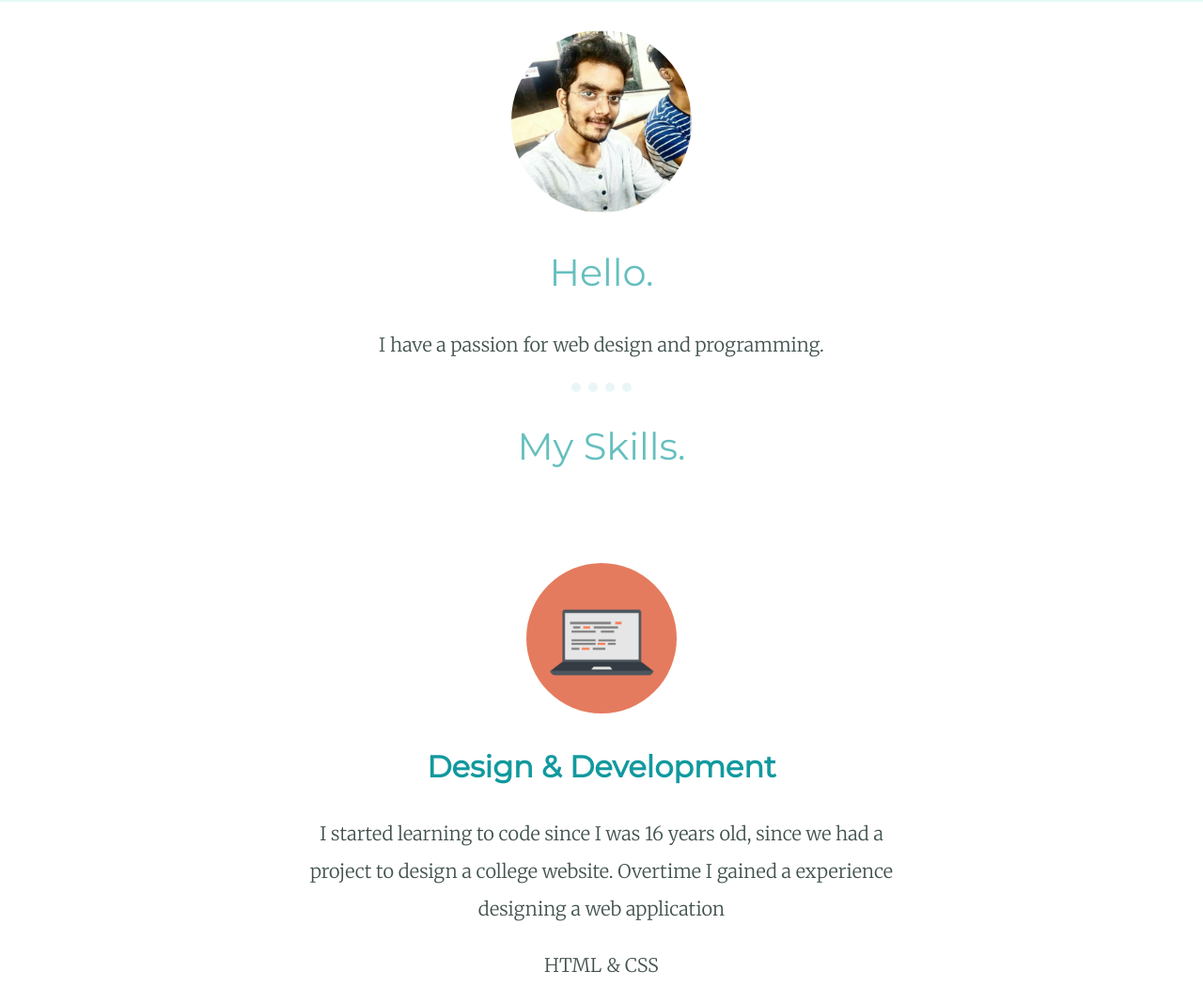
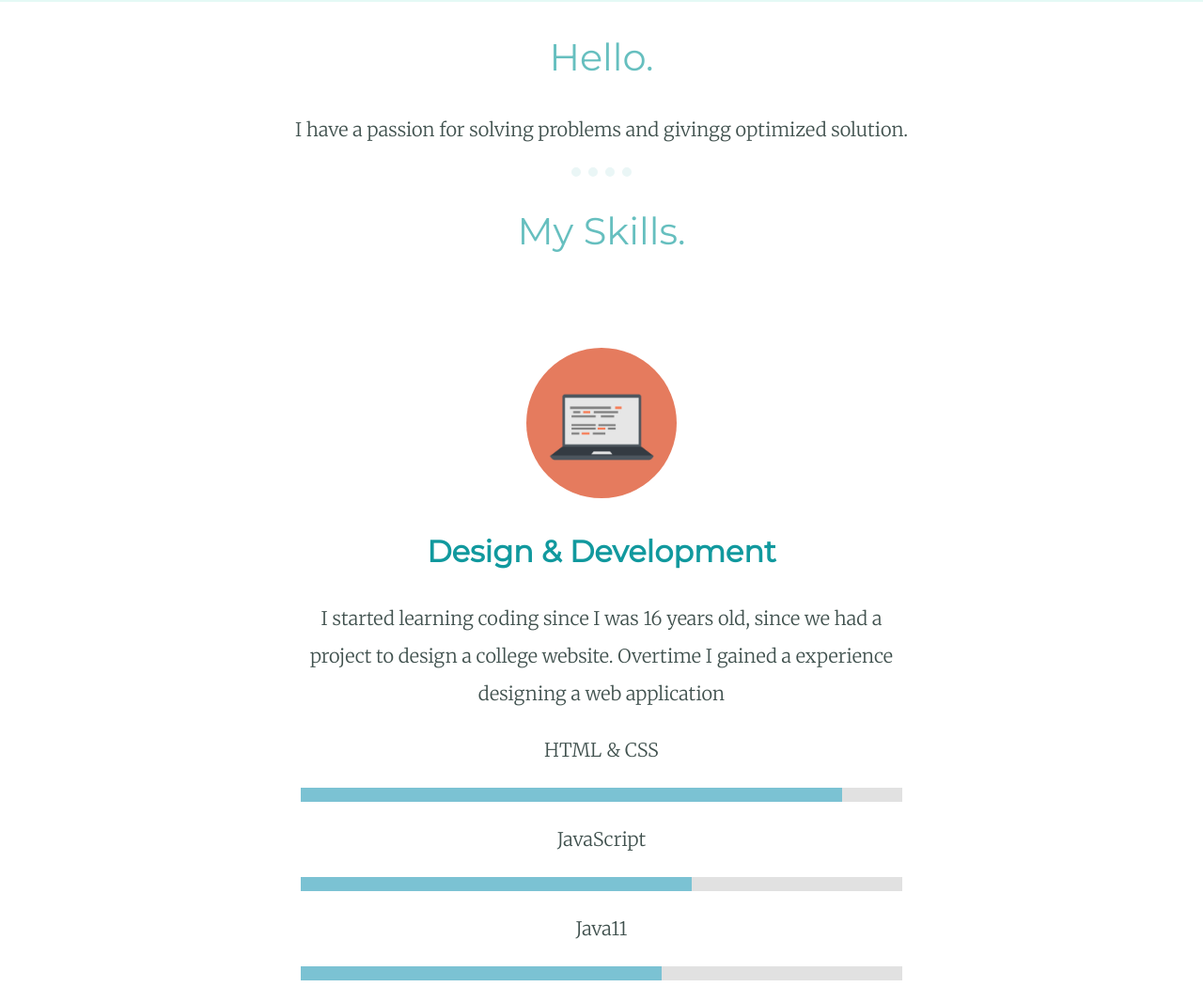
Before and after one commit to Bhaveshz99/about-me, a plain HTML site: page index.html in a window 1280 px wide. Shown: the part 737-1787 px from the top of the page at 94% size. Drawn offline with Linux system fonts and the light colour scheme.

Commit message:
Update index.html

```diff
--- a/index.html
+++ b/index.html
@@ -22,9 +22,8 @@
 
     <div class="mid-container">
       <div class="profile">
-        <img class="acc-img" src="images/bhavesh.jpeg" alt="acc">
         <h2>Hello.</h2>
-        <p> I have a passion for web design and programming.</p>
+        <p> I have a passion for solving problems and givingg optimized solution.</p>
       </div>
       <hr>
       <div class="skills">
@@ -32,7 +31,7 @@
         <div class="skill-row">
           <img class="code-img" src="images/computer.png" alt="computer">
           <h3>Design & Development</h3>
-          <p>I started learning to code since I was 16 years old, since we had a project to design a college website.
+          <p>I started learning coding since I was 16 years old, since we had a project to design a college website.
           Overtime I gained a experience designing a web application</p>
           <p><p>HTML & CSS</p>
               <div class="container">
@@ -69,7 +68,7 @@
         <div class="skill-row">
           <img class="chilli-img" src="images/chillies.png" alt="chillies">
           <h3>Eating Chillies</h3>
-          <p>Neither is there anyone who loves, pursues or desires pain itself because it is pain</p>
+          <p> "First ,Solve the Problem. Then Write The Code </p>
         </div>
       </div>
       <hr>
```
